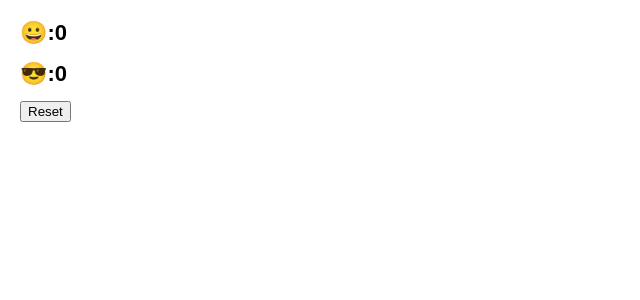
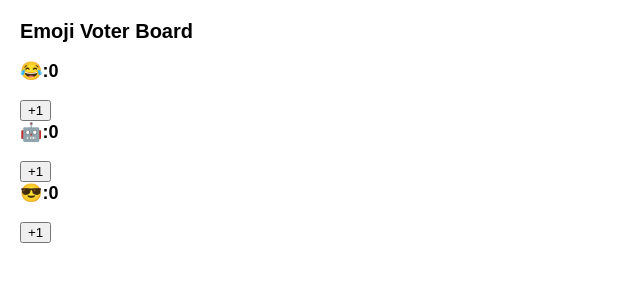
Before and after one commit to Franklingarci/Project-12, a React (Create React App) app: page / in a window 1280 px wide. Shown: the top 300 px of the page, without its empty margins (0-640 px from the left). Built offline with nearby package versions, Linux system fonts and the light colour scheme.

Commit message:
more projetc

```diff
--- a/src/App.js
+++ b/src/App.js
@@ -48,66 +48,81 @@ export default function Board() {
     </>
   );
 }
+  */
+ /*
+ function DisplayCounter({count}){
+    return <h1>Count:{count} </h1>
+ }
+ function Increment({onClick}){
+    return <button onClick = {onClick}>+1</button>
+ }
+ function Decrement({onClick}){
+    return <button onClick = {onClick}> -1</button>
+ }
+ function Reset({onClick}){
+    return <button onClick={onClick}> Reset</button>
+ }
 
-  /*function CounterDisplay({count}){
-        return <h1> Count: {count}</h1>
+
+ export default function counter(){
+const [value, setvalue] = useState(0);
+if(value<=0){
+    <p style ={{color:"red"}}> Can't go lower than 0!</p>
 }
-    function IncrementButton({onClick}){
-        return <button onClick={onClick}>+1</button>
-    }
-    function DecrementButton({onClick}){
-        return <button onClick={onClick}>-1</button>
-    }
-export default function counter(){
-   const [count, setCount] = useState(0);
 function handleIncrement(){
-    setCount(count + 1);
+    setvalue(value+1)
 }
 function handleDecrement(){
-    setCount(count-1);
+   if(value>0){
+     setvalue(value-1);
+}
 }
 function handleReset(){
-    setCount(0)
+    setvalue(0)
 }
+
     return(
-    <div style={{textAlign:'center', marginTop: '50px'}}>
-        <CounterDisplay count ={count} />
-        <IncrementButton onClick = {handleIncrement} />
-        <DecrementButton onClick={handleDecrement} />
+        <>
+        <DisplayCounter count = {value} />
+        <Increment  onClick={ handleIncrement}/>
+        <Decrement onClick={handleDecrement} />
+        <Reset onClick={handleReset} />
+        </>
+    );
+ }
+    */
+
+ function EmojiDisplay({emoji, vote}){
+    return<h3>{emoji}:{vote}</h3>
+ }
+ function Increment({onClick}){
+    return <button onClick={onClick}> +1</button>
+ }
+ export default function Emjoi(){
+   const [emojiList, setEmojilist] = useState([
+    {emoji: '😂', votes:0},
+    {emoji:'🤖', votes:0},
+    {emoji: '😎', votes:0},
+   ]);
+   function handleIncrement(index){
+        const copy = emojiList.slice();
+       copy[index].votes+=1;
+       setEmojilist(copy);
+   }
+
+   return(
+    <div>
+    <h2> Emoji Voter Board</h2>
+    {emojiList.map((emojiLists, index) => (
+        <>
+        <EmojiDisplay
+             key={index}
+          emoji={emojiLists.emoji}
+          vote={emojiLists.votes}
+        />
+        <Increment onClick={() => handleIncrement(index)}/>
+        </>
+    ))}
     </div>
    );
  }
-
-*/
-function Laughingemoji({count,onClick}){
-return <h1 onClick = {onClick}>😀:{count}</h1>
-}
-
-function Coolemoji({count,onClick}){
-return <h1 onClick = {onClick}>😎:{count}</h1>
-}
-function Reset({onClick}){
-return <button onClick = {onClick}> Reset</button>
-}
-
-export default function Emojiboard(){
-const [votes, setvotes] = useState(0);
-function handleVotes(){
-    setvotes(votes+1);
-}
-function resetVotes(){
-setvotes(0);
-console.log('hi')
-}
-return(
-<>
-<Laughingemoji count = {votes} onClick = {handleVotes}/>
-
-
-<Coolemoji count = {votes} onClick = {handleVotes}/>
-<Reset onClick = {resetVotes}/>
-</>
-
-
-);
-}
```
Lines whose indentation alone changed are shown as unchanged.
